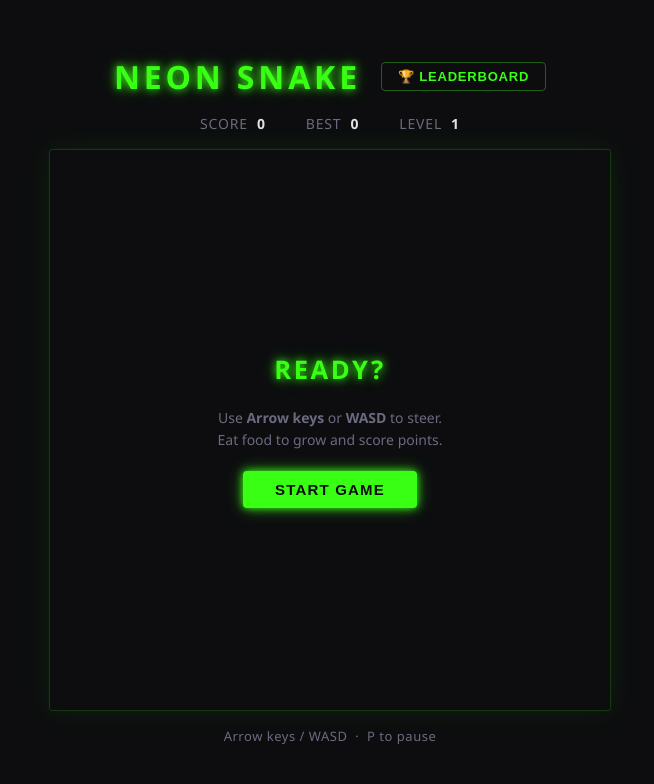
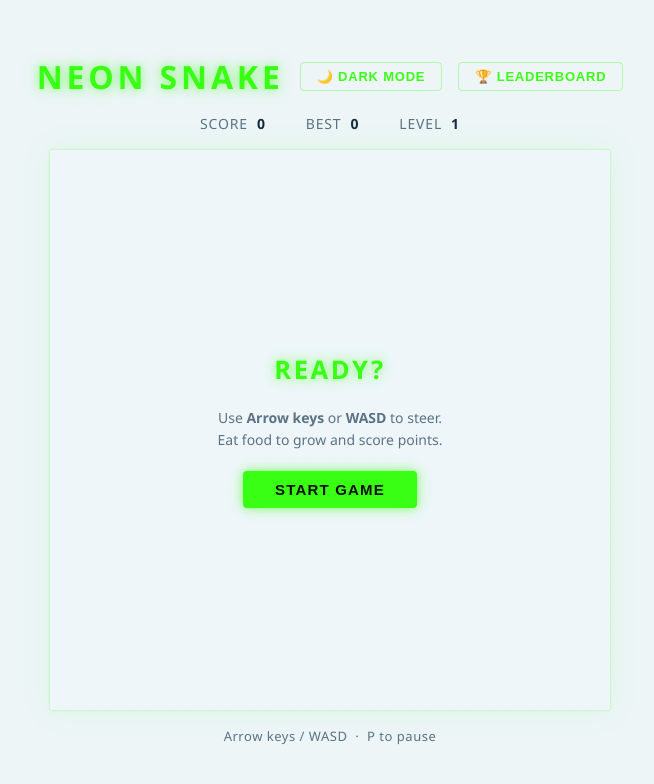
Before and after one commit to jamont3089/neon-snake, a plain HTML site: page index.html in a window 1280 px wide. Shown: the whole page, without its empty margins (310-964 px from the left). Drawn offline with Linux system fonts and the light colour scheme.

Commit message:
Add light theme toggle
Co-authored-by: Copilot App <223556219+Copilot@users.noreply.github.com>

```diff
--- a/index.html
+++ b/index.html
@@ -10,9 +10,14 @@
     :root {
       --bg: #0d0d0f;
       --canvas-bg: #111116;
-      --grid: rgba(255,255,255,0.03);
+      --grid: rgba(255,255,255,0.04);
       --text: #e2e2e8;
       --muted: #6b6b80;
+      --panel: rgba(255,255,255,0.04);
+      --panel-strong: #16161c;
+      --input-bg: #0d0d0f;
+      --overlay-bg: rgba(13,13,15,0.88);
+      --border: rgba(57,255,20,0.18);
       --neon-green: #39ff14;
       --neon-pink: #ff2d78;
       --neon-cyan: #00e5ff;
@@ -22,12 +27,19 @@
       --glow-cyan: 0 0 8px #00e5ff, 0 0 18px #00e5ff66;
     }
 
-    @media (prefers-color-scheme: light) {
-      :root {
-        --bg: #0d0d0f;
-        --canvas-bg: #111116;
-        --text: #e2e2e8;
-      }
+    body[data-theme="light"] {
+      --bg: #edf5f7;
+      --canvas-bg: #f7fbff;
+      --grid: rgba(17, 30, 45, 0.08);
+      --text: #162b3d;
+      --muted: #5b7285;
+      --panel: rgba(135, 154, 176, 0.1);
+      --panel-strong: #ffffff;
+      --input-bg: #f5f9ff;
+      --overlay-bg: rgba(238, 246, 250, 0.9);
+      --border: rgba(17,43,64,0.12);
+      --glow-green: 0 0 8px rgba(57,255,20,0.5), 0 0 18px rgba(57,255,20,0.28);
+      --glow-pink: 0 0 8px rgba(255,45,120,0.4), 0 0 18px rgba(255,45,120,0.2);
     }
 
     body {
@@ -86,7 +98,7 @@
       align-items: center;
       justify-content: center;
       gap: 20px;
-      background: rgba(13,13,15,0.88);
+      background: var(--overlay-bg);
       backdrop-filter: blur(2px);
     }
 
@@ -144,10 +156,10 @@
     #header-row {
       display: flex;
       align-items: center;
-      gap: 20px;
+      gap: 16px;
     }
 
-    #lb-open-btn {
+    .header-btn {
       padding: 6px 16px;
       border: 1px solid rgba(57,255,20,0.35);
       border-radius: 4px;
@@ -160,9 +172,13 @@
       cursor: pointer;
       transition: background 0.15s, box-shadow 0.15s;
     }
-    #lb-open-btn:hover {
+    .header-btn:hover {
       background: rgba(57,255,20,0.08);
       box-shadow: var(--glow-green);
+    }
+
+    #theme-toggle-btn {
+      min-width: 120px;
     }
 
     /* ── Leaderboard modal ── */
@@ -179,7 +195,7 @@
     #lb-modal-backdrop.open { display: flex; }
 
     #lb-modal {
-      background: #16161c;
+      background: var(--panel-strong);
       border: 1px solid rgba(57,255,20,0.22);
       border-radius: 8px;
       box-shadow: 0 0 40px rgba(57,255,20,0.1);
@@ -294,7 +310,7 @@
       padding: 8px 14px;
       border-radius: 4px;
       border: 1px solid rgba(57,255,20,0.4);
-      background: #0d0d0f;
+      background: var(--input-bg);
       color: var(--text);
       font-size: 15px;
       font-family: inherit;
@@ -308,7 +324,8 @@
 <body>
   <div id="header-row">
     <h1>Neon Snake</h1>
-    <button id="lb-open-btn">🏆 Leaderboard</button>
+    <button id="theme-toggle-btn" class="header-btn" type="button" aria-label="Toggle light mode">☀ Light mode</button>
+    <button id="lb-open-btn" class="header-btn" type="button">🏆 Leaderboard</button>
   </div>
 
   <div id="hud">
@@ -400,6 +417,7 @@
     const nameInput    = document.getElementById('name-input');
     const saveBtn      = document.getElementById('save-btn');
     const restartBtn   = document.getElementById('restart-btn');
+    const themeToggleBtn = document.getElementById('theme-toggle-btn');
 
     // Leaderboard modal
     const lbBackdrop = document.getElementById('lb-modal-backdrop');
@@ -408,10 +426,25 @@
     const lbCloseBtn = document.getElementById('lb-close');
     const lbClearBtn = document.getElementById('lb-clear-btn');
 
+    const THEME_KEY = 'neon_snake_theme';
+    function getPreferredTheme() {
+      const saved = localStorage.getItem(THEME_KEY);
+      if (saved === 'light' || saved === 'dark') return saved;
+      return window.matchMedia('(prefers-color-scheme: light)').matches ? 'light' : 'dark';
+    }
+    function setTheme(theme) {
+      document.body.dataset.theme = theme;
+      localStorage.setItem(THEME_KEY, theme);
+      themeToggleBtn.textContent = theme === 'light' ? '🌙 Dark mode' : '☀ Light mode';
+      themeToggleBtn.setAttribute('aria-label', theme === 'light' ? 'Switch to dark mode' : 'Switch to light mode');
+      drawGridBackground();
+    }
+
     document.getElementById('start-btn').addEventListener('click', startGame);
     restartBtn.addEventListener('click', startGame);
     saveBtn.addEventListener('click', saveAndRestart);
     document.getElementById('save-only-btn').addEventListener('click', saveOnly);
+    themeToggleBtn.addEventListener('click', () => setTheme(document.body.dataset.theme === 'light' ? 'dark' : 'light'));
 
     // Leaderboard modal controls
     lbOpenBtn.addEventListener('click', () => openLeaderboard(null));
@@ -501,16 +534,20 @@
     let foodColorIdx = 0;
     let currentInterval = BASE_INTERVAL;
 
-    bestEl.textContent = getBestScore();
-
     // ── Grid background (drawn once to an offscreen canvas) ──────────────────
     const gridCanvas = document.createElement('canvas');
     gridCanvas.width  = CANVAS_W;
     gridCanvas.height = CANVAS_H;
     const gCtx = gridCanvas.getContext('2d');
-    gCtx.fillStyle = '#111116';
+
+    function drawGridBackground() {
+      const styles = getComputedStyle(document.body);
+      const bg = styles.getPropertyValue('--canvas-bg').trim() || '#111116';
+      const grid = styles.getPropertyValue('--grid').trim() || 'rgba(255,255,255,0.04)';
+      gCtx.clearRect(0, 0, CANVAS_W, CANVAS_H);
+      gCtx.fillStyle = bg;
       gCtx.fillRect(0, 0, CANVAS_W, CANVAS_H);
-    gCtx.strokeStyle = 'rgba(255,255,255,0.04)';
+      gCtx.strokeStyle = grid;
       gCtx.lineWidth = 0.5;
       for (let x = 0; x <= COLS; x++) {
         gCtx.beginPath(); gCtx.moveTo(x * CELL, 0); gCtx.lineTo(x * CELL, CANVAS_H); gCtx.stroke();
@@ -518,6 +555,10 @@
       for (let y = 0; y <= ROWS; y++) {
         gCtx.beginPath(); gCtx.moveTo(0, y * CELL); gCtx.lineTo(CANVAS_W, y * CELL); gCtx.stroke();
       }
+    }
+
+    setTheme(getPreferredTheme());
+    bestEl.textContent = getBestScore();
 
     // ── Helpers ──────────────────────────────────────────────────────────────
     function rand(max) { return Math.floor(Math.random() * max); }
```
Lines whose indentation alone changed are shown as unchanged.
